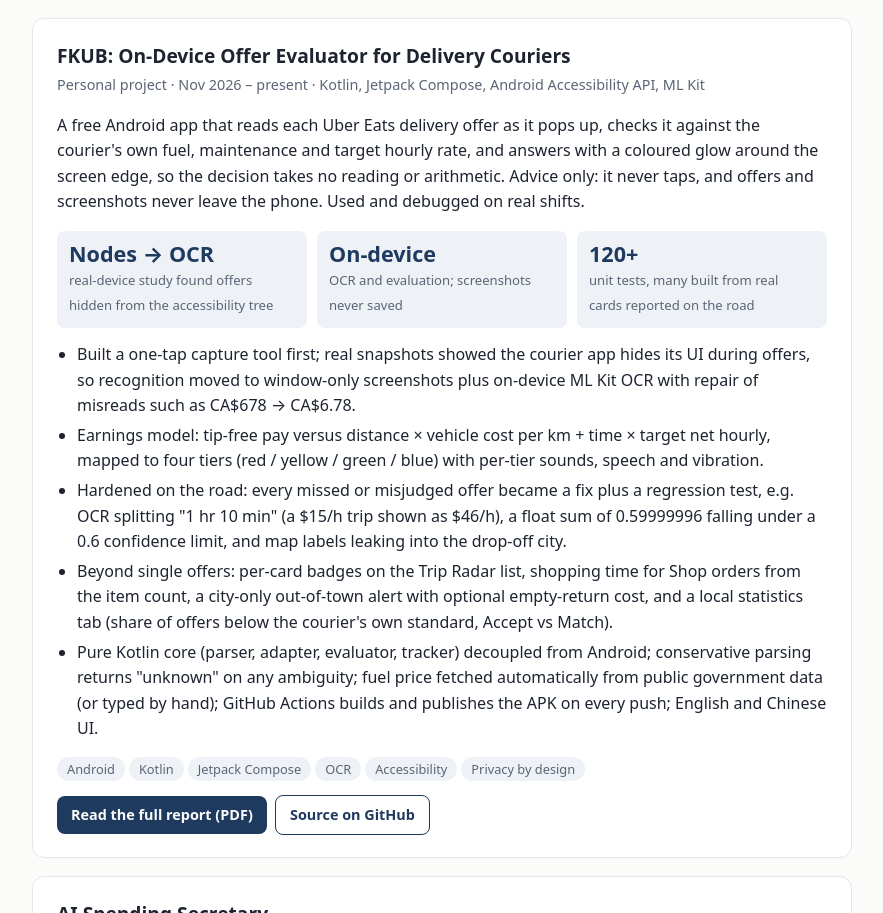
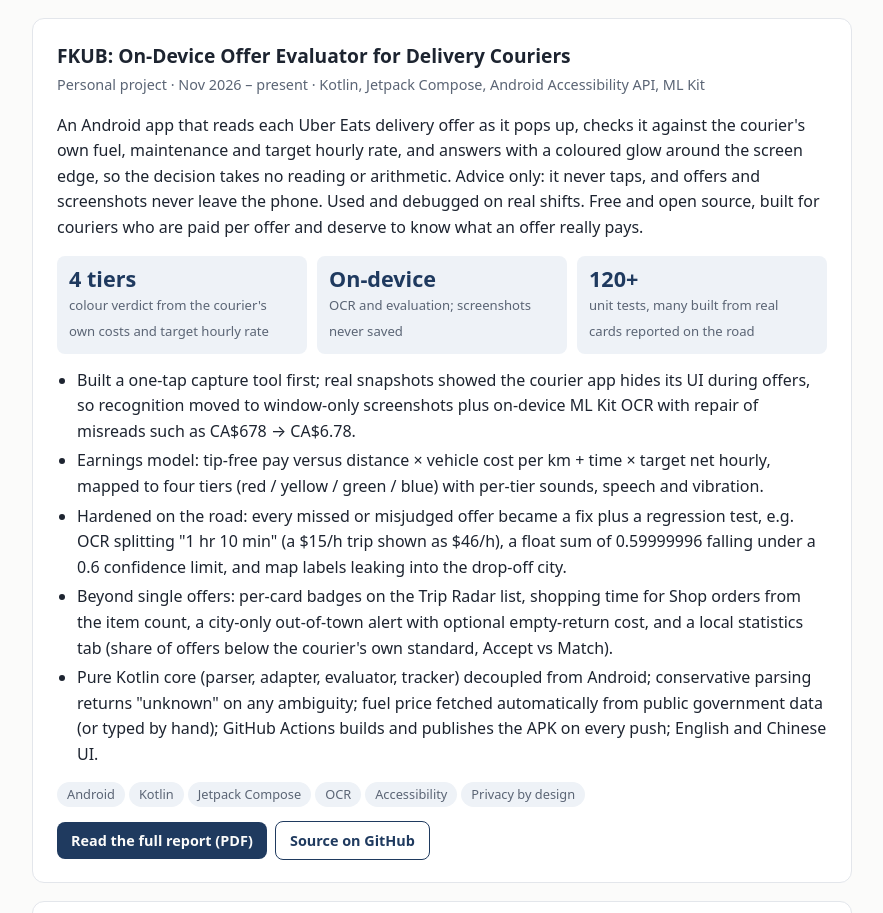
Before and after one commit to azureservertop-cell/azureservertop-cell.github.io, a plain HTML site: page index.html in a window 1280 px wide. Shown: the part 809-1722 px from the top of the page, without its empty margins (198-1081 px from the left). Drawn offline with Linux system fonts and the light colour scheme.

Commit message:
FKUB card: replace first stat with a concrete figure, state the mission
Co-Authored-By: Claude Fable 5.2 <noreply@anthropic.com>
Claude-Session: https://claude.ai/code/session_012XktF1uHFn8inDSGXY1cVy

```diff
--- a/index.html
+++ b/index.html
@@ -66,9 +66,9 @@ footer{color:var(--muted);font-size:.85rem;margin-top:48px}
 <section class="card" id="fkub">
   <h3>FKUB: On-Device Offer Evaluator for Delivery Couriers</h3>
   <div class="meta">Personal project · Nov 2026 – present · Kotlin, Jetpack Compose, Android Accessibility API, ML Kit</div>
-  <p>A free Android app that reads each Uber Eats delivery offer as it pops up, checks it against the courier's own fuel, maintenance and target hourly rate, and answers with a coloured glow around the screen edge, so the decision takes no reading or arithmetic. Advice only: it never taps, and offers and screenshots never leave the phone. Used and debugged on real shifts.</p>
+  <p>An Android app that reads each Uber Eats delivery offer as it pops up, checks it against the courier's own fuel, maintenance and target hourly rate, and answers with a coloured glow around the screen edge, so the decision takes no reading or arithmetic. Advice only: it never taps, and offers and screenshots never leave the phone. Used and debugged on real shifts. Free and open source, built for couriers who are paid per offer and deserve to know what an offer really pays.</p>
   <div class="stats">
-    <div class="stat"><b>Nodes → OCR</b><span>real-device study found offers hidden from the accessibility tree</span></div>
+    <div class="stat"><b>4 tiers</b><span>colour verdict from the courier's own costs and target hourly rate</span></div>
     <div class="stat"><b>On-device</b><span>OCR and evaluation; screenshots never saved</span></div>
     <div class="stat"><b>120+</b><span>unit tests, many built from real cards reported on the road</span></div>
   </div>
```
